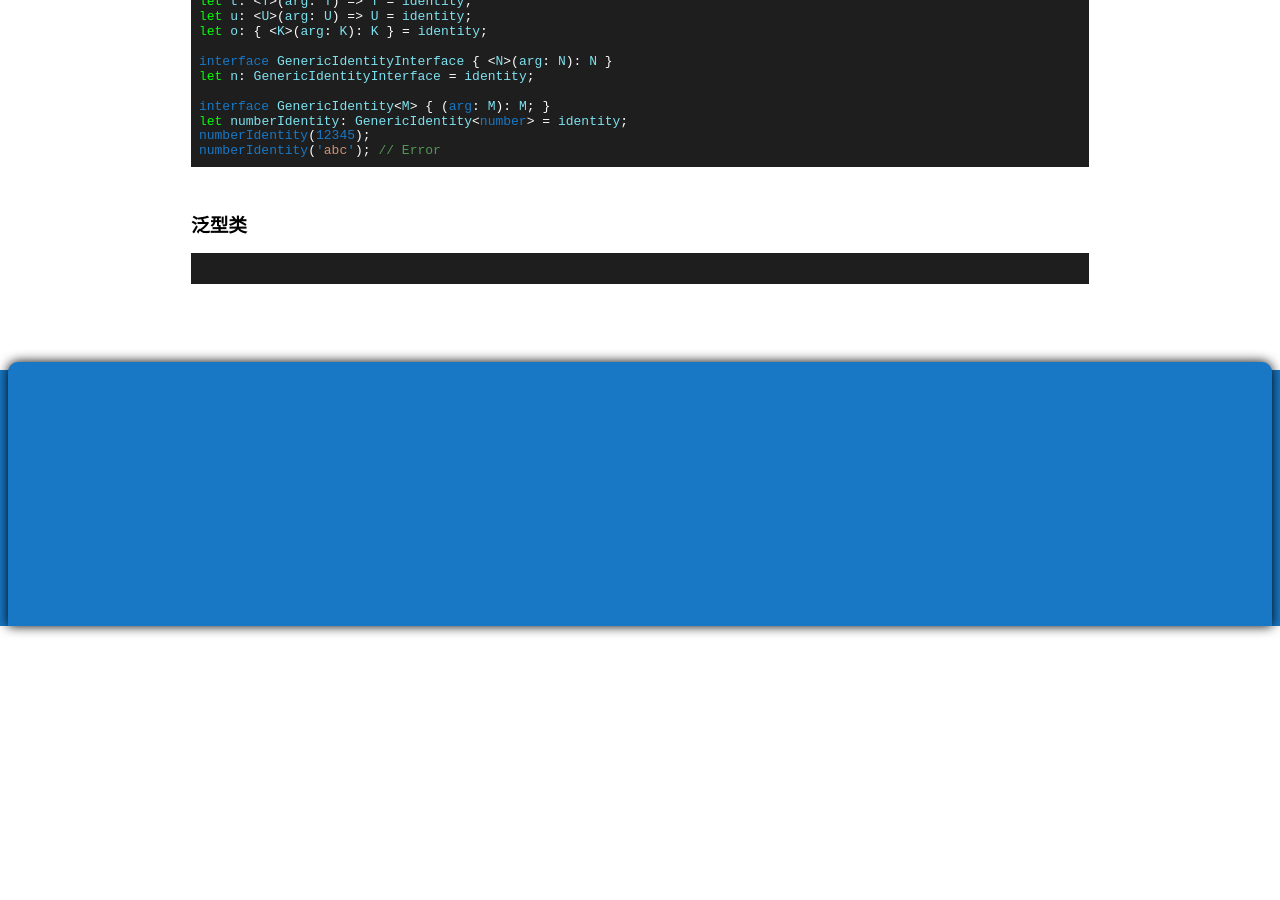
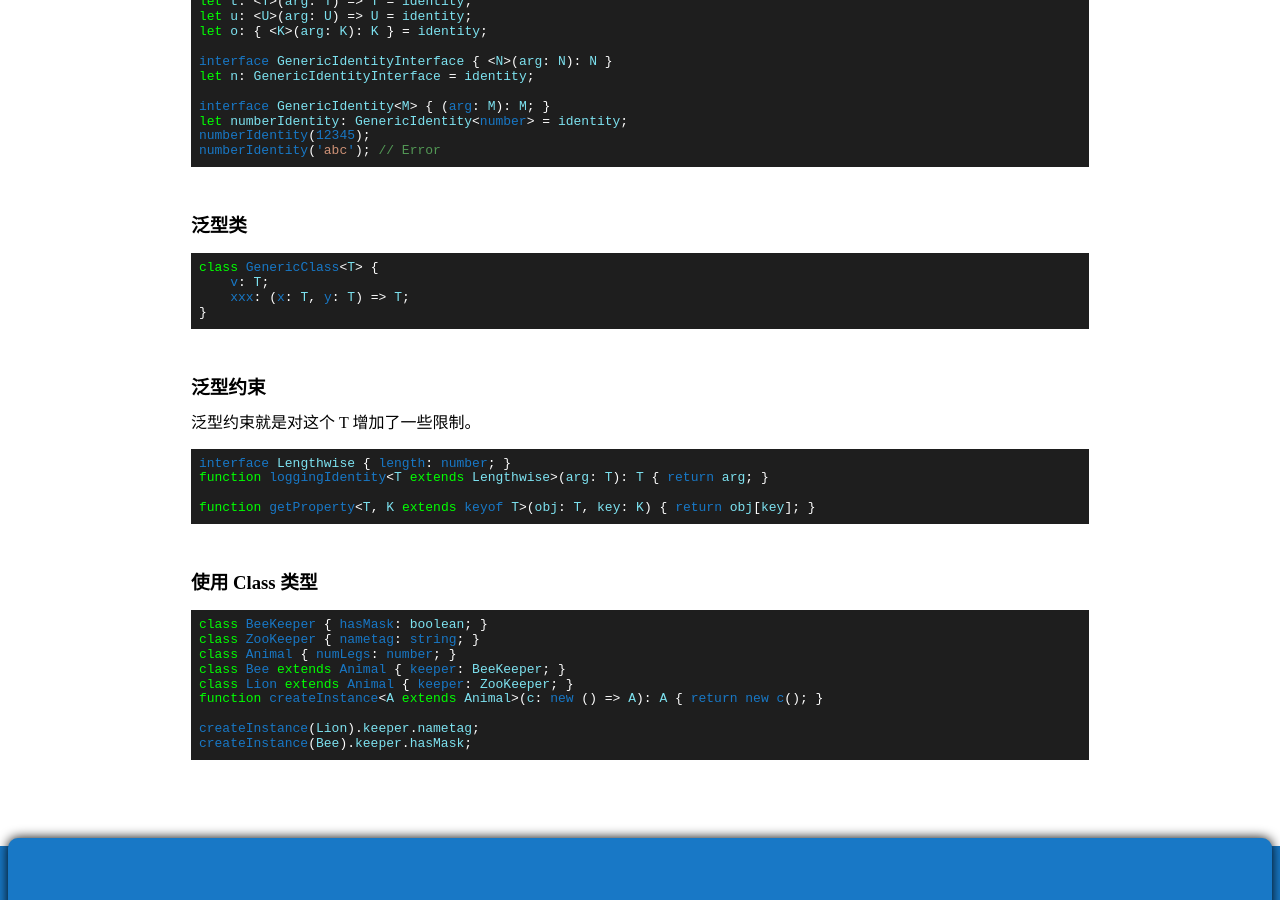
Before and after one commit to codelab2006/codelab2006.github.io, a Jekyll site: the page built from collections/_posts/2020-03-05-typescript_generics.md, in a window 1280 px wide and 900 px high, scrolled down 492 px. Built offline with Jekyll 4.4.1, drawn with Linux system fonts in a browser that asks for light colours.

Commit message:
Update ...

````diff
--- a/collections/_posts/2020-03-05-typescript_generics.md
+++ b/collections/_posts/2020-03-05-typescript_generics.md
@@ -30,5 +30,33 @@ numberIdentity('abc'); // Error
 ### 泛型类
 
 ```typescript
+class GenericClass<T> {
+    v: T;
+    xxx: (x: T, y: T) => T;
+}
+```
 
+### 泛型约束
+
+泛型约束就是对这个 T 增加了一些限制。
+
+```typescript
+interface Lengthwise { length: number; }
+function loggingIdentity<T extends Lengthwise>(arg: T): T { return arg; }
+
+function getProperty<T, K extends keyof T>(obj: T, key: K) { return obj[key]; }
 ```
+
+### 使用 Class 类型
+
+```typescript
+class BeeKeeper { hasMask: boolean; }
+class ZooKeeper { nametag: string; }
+class Animal { numLegs: number; }
+class Bee extends Animal { keeper: BeeKeeper; }
+class Lion extends Animal { keeper: ZooKeeper; }
+function createInstance<A extends Animal>(c: new () => A): A { return new c(); }
+
+createInstance(Lion).keeper.nametag;
+createInstance(Bee).keeper.hasMask;
+```
````
